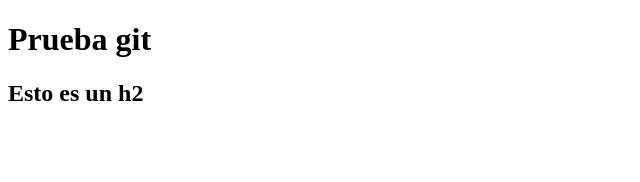
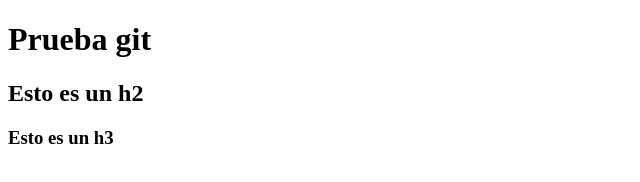
Before and after one commit to FDresco/prueba-git, a plain HTML site: page index.html in a window 1280 px wide. Shown: the whole page, without its empty margins (0-640 px from the left). Drawn offline with Linux system fonts and the light colour scheme.

Commit message:
agregue h3

```diff
--- a/index.html
+++ b/index.html
@@ -12,5 +12,7 @@
 
     <h2>Esto es un h2</h2>
 
+    <h3>Esto es un h3</h3>
+
 </body>
 </html>
```
